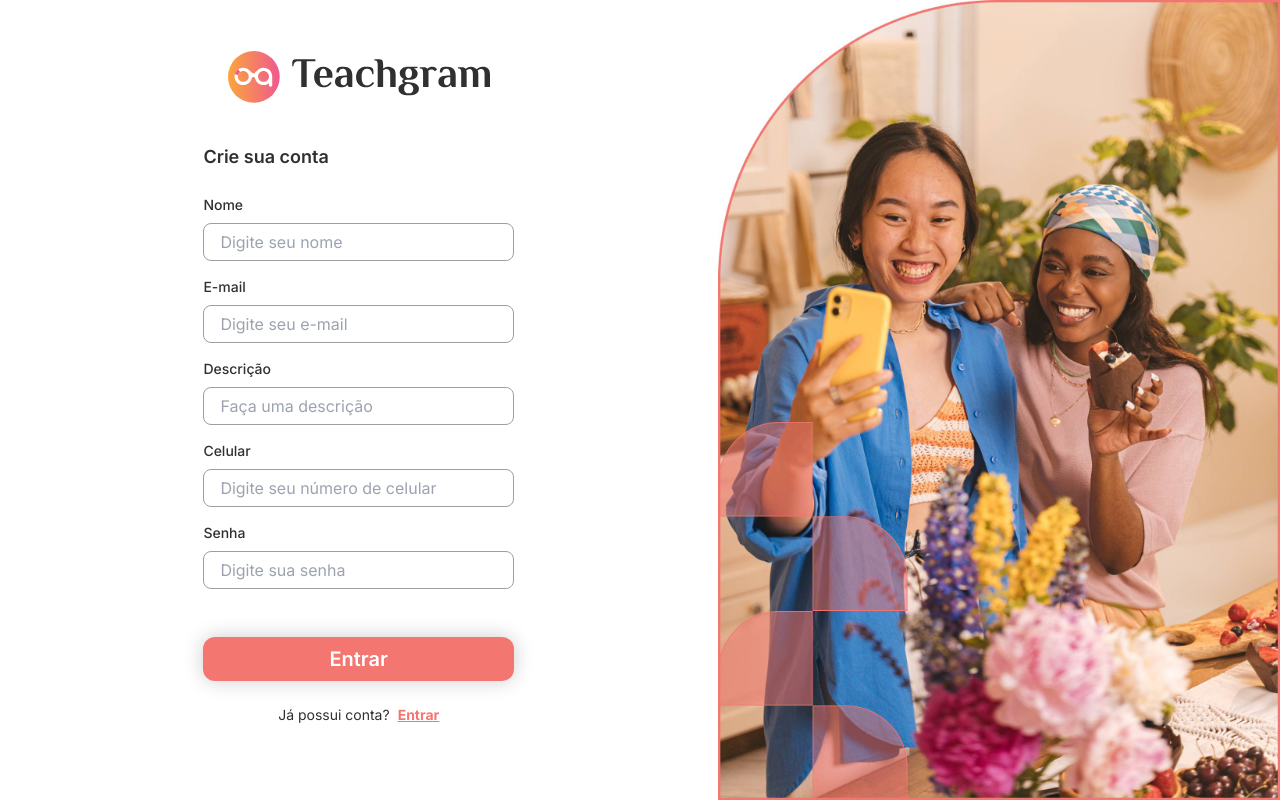
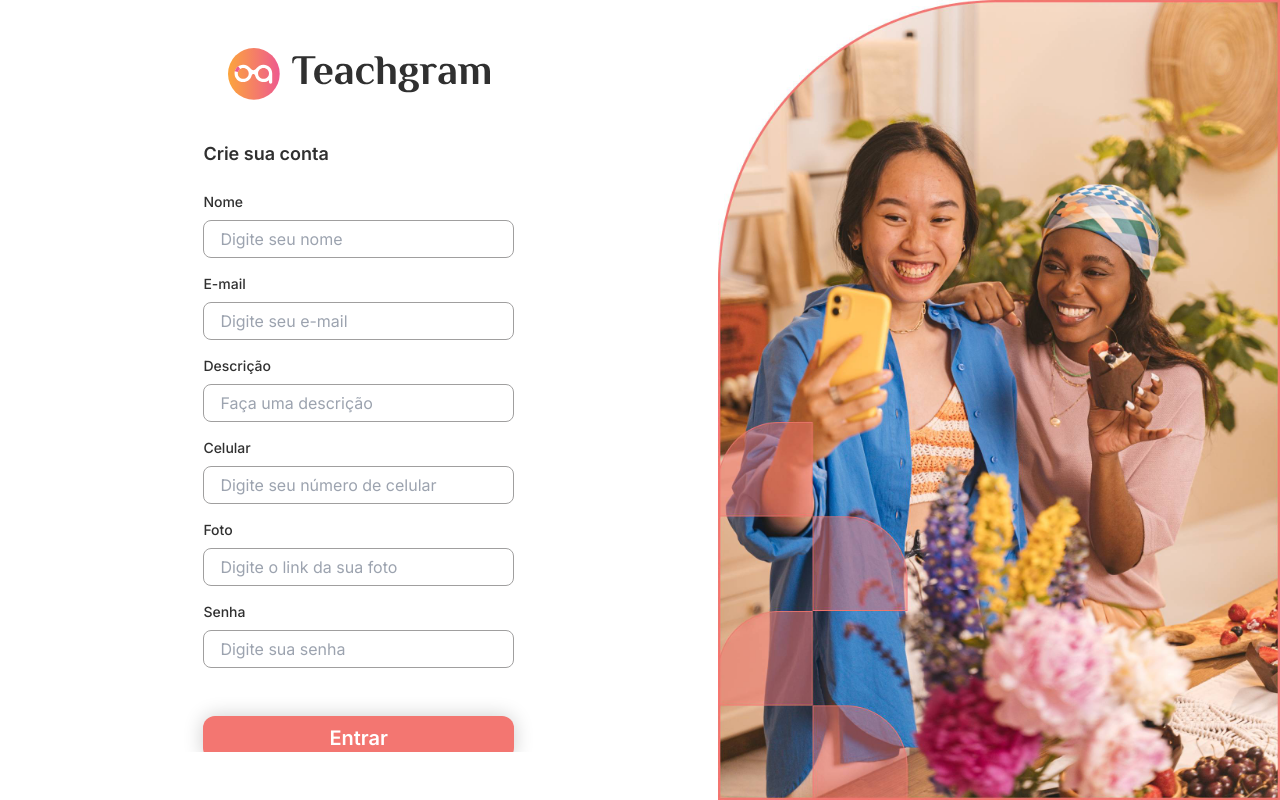
Before and after one commit to KaueFSoares/teachgram, a React (Vite) app in the folder front/: page / in a window 1280 px wide. Built offline with nearby package versions, Linux system fonts and the light colour scheme.

Commit message:
feat: creates handle on submit functions for signup and login

```diff
--- a/front/src/container/LoginPageContainer.tsx
+++ b/front/src/container/LoginPageContainer.tsx
@@ -1,9 +1,13 @@
-import { useState } from "react"
+import { FormEvent, useState } from "react"
 import LoginPage from "../pages/LoginPage"
 
 const LoginPageContainer = () => {
   const [ email, setEmail ] = useState("")
   const [ password, setPassword ] = useState("")
+
+  const handleSubmit = (e: FormEvent<HTMLFormElement>) => {
+    e.preventDefault()
+  }
 
   return (
     <LoginPage
@@ -11,6 +15,7 @@ const LoginPageContainer = () => {
       password={password}
       setEmail={setEmail}
       setPassword={setPassword}
+      handleSubmit={handleSubmit}
     />
   )
 }
--- a/front/src/container/SignupPageContainer.tsx
+++ b/front/src/container/SignupPageContainer.tsx
@@ -1,12 +1,22 @@
-import { useState } from "react"
+import { FormEvent, useState } from "react"
 import SignupPage from "../pages/SignupPage"
+import { useAuth } from "../service/auth.service"
 
 const SignupPageContainer = () => {
+  const auth = useAuth()
+
   const [ name, setName ] = useState("")
   const [ email, setEmail ] = useState("")
   const [ bio, setBio ] = useState("")
   const [ phone, setPhone ] = useState("")
   const [ password, setPassword ] = useState("")
+  const [ photo, setPhoto ] = useState("")
+
+  const handleSubmit = (e: FormEvent<HTMLFormElement>) => {
+    e.preventDefault()
+
+    auth.onSignup(name, email, bio, phone, password, photo)
+  }
 
   return (
     <SignupPage
@@ -20,6 +30,9 @@ const SignupPageContainer = () => {
       setBio={setBio}
       setPhone={setPhone}
       setPassword={setPassword}
+      photo={photo}
+      setPhoto={setPhoto}
+      handleSubmit={handleSubmit}
     />
   )
 }
--- a/front/src/pages/LoginPage.tsx
+++ b/front/src/pages/LoginPage.tsx
@@ -1,4 +1,4 @@
-import { Dispatch, SetStateAction } from "react"
+import { Dispatch, FormEvent, SetStateAction } from "react"
 import Button from "../components/layout/form/Button.tsx"
 import Input from "../components/layout/form/Input.tsx"
 
@@ -7,9 +7,10 @@ interface LoginPageProps {
   password: string
   setEmail: Dispatch<SetStateAction<string>>
   setPassword: Dispatch<SetStateAction<string>>
+  handleSubmit: (e: FormEvent<HTMLFormElement>) => void
 }
 
-const LoginPage = ({ email, password, setEmail, setPassword }: LoginPageProps) => {
+const LoginPage = ({ email, password, setEmail, setPassword, handleSubmit }: LoginPageProps) => {
   return (
     <main
       className="w-full max-w-full min-h-screen flex justify-between"
@@ -37,6 +38,7 @@ const LoginPage = ({ email, password, setEmail, setPassword }: LoginPageProps) =
             action=""
             className="w-full flex flex-col gap-4
                         lg:gap-2"
+            onSubmit={handleSubmit}
           >
             <Input
               name="E-mail"
--- a/front/src/pages/SignupPage.tsx
+++ b/front/src/pages/SignupPage.tsx
@@ -1,4 +1,4 @@
-import { Dispatch, SetStateAction } from "react"
+import { Dispatch, FormEvent, SetStateAction } from "react"
 import Button from "../components/layout/form/Button.tsx"
 import Input from "../components/layout/form/Input.tsx"
 
@@ -8,14 +8,21 @@ interface SignupPageProps {
   bio: string
   phone: string
   password: string
+  photo: string
   setName: Dispatch<SetStateAction<string>>
   setEmail: Dispatch<SetStateAction<string>>
   setBio: Dispatch<SetStateAction<string>>
   setPhone: Dispatch<SetStateAction<string>>
   setPassword: Dispatch<SetStateAction<string>>
+  setPhoto: Dispatch<SetStateAction<string>>
+  handleSubmit: (e: FormEvent<HTMLFormElement>) => void
 }
 
-const SignupPage = ({ name, email, bio, phone, password, setName, setEmail, setBio, setPhone, setPassword }: SignupPageProps) => {
+const SignupPage = ({
+  name, email, bio, phone, password, photo,
+  setName, setEmail, setBio, setPhone, setPassword, setPhoto,
+  handleSubmit,
+}: SignupPageProps) => {
   return (
     <main
       className="w-full max-w-full min-h-screen flex justify-between"
@@ -43,6 +50,7 @@ const SignupPage = ({ name, email, bio, phone, password, setName, setEmail, setB
             action=""
             className="w-full flex flex-col gap-4
                           lg:gap-4"
+            onSubmit={handleSubmit}
           >
             <Input
               name="Nome"
@@ -76,6 +84,15 @@ const SignupPage = ({ name, email, bio, phone, password, setName, setEmail, setB
               setState={setPhone}
             />
 
+            {/* remove */}
+            <Input
+              name="Foto"
+              type="text"
+              placeholder="Digite o link da sua foto"
+              state={photo}
+              setState={setPhoto}
+            />
+
             <Input
               name="Senha"
               type="password"
@@ -84,6 +101,7 @@ const SignupPage = ({ name, email, bio, phone, password, setName, setEmail, setB
               state={password}
               setState={setPassword}
             />
+
 
             <Button
               text="Entrar"
@@ -102,7 +120,7 @@ const SignupPage = ({ name, email, bio, phone, password, setName, setEmail, setB
               role="button"
               className="underline text-orange font-bold"
             >
-              Entrar
+              Próximo
             </p>
           </div>
         </div>
```
